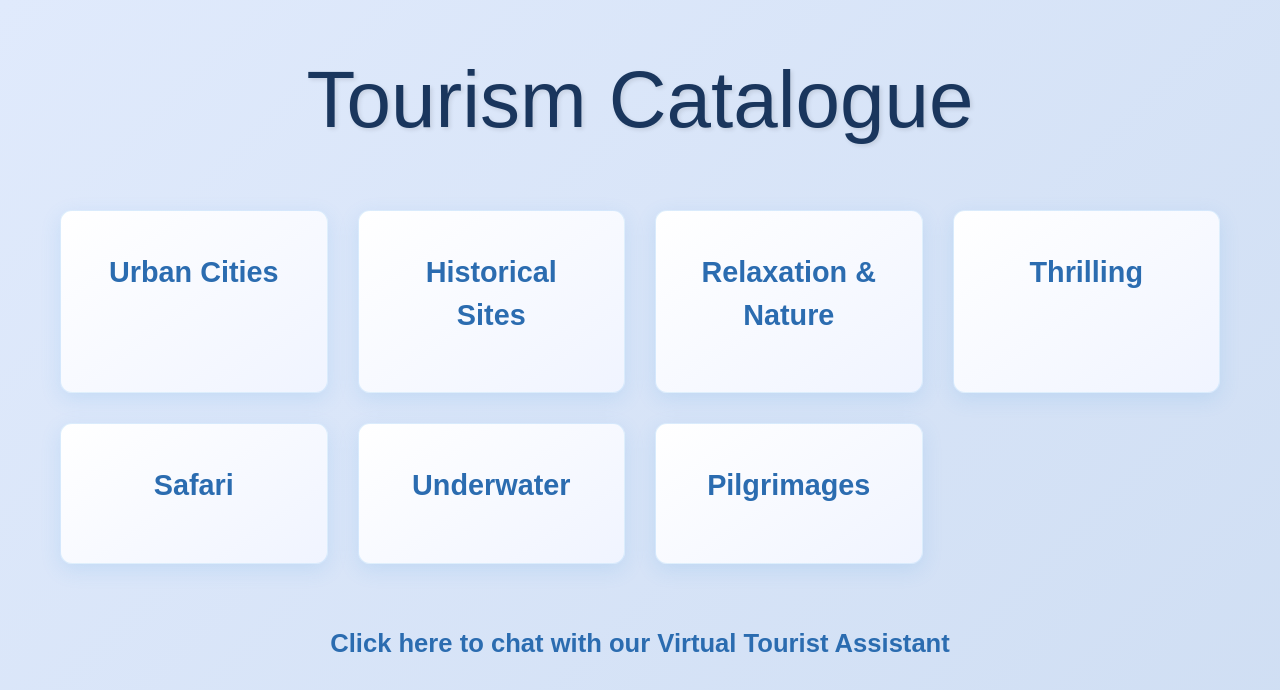
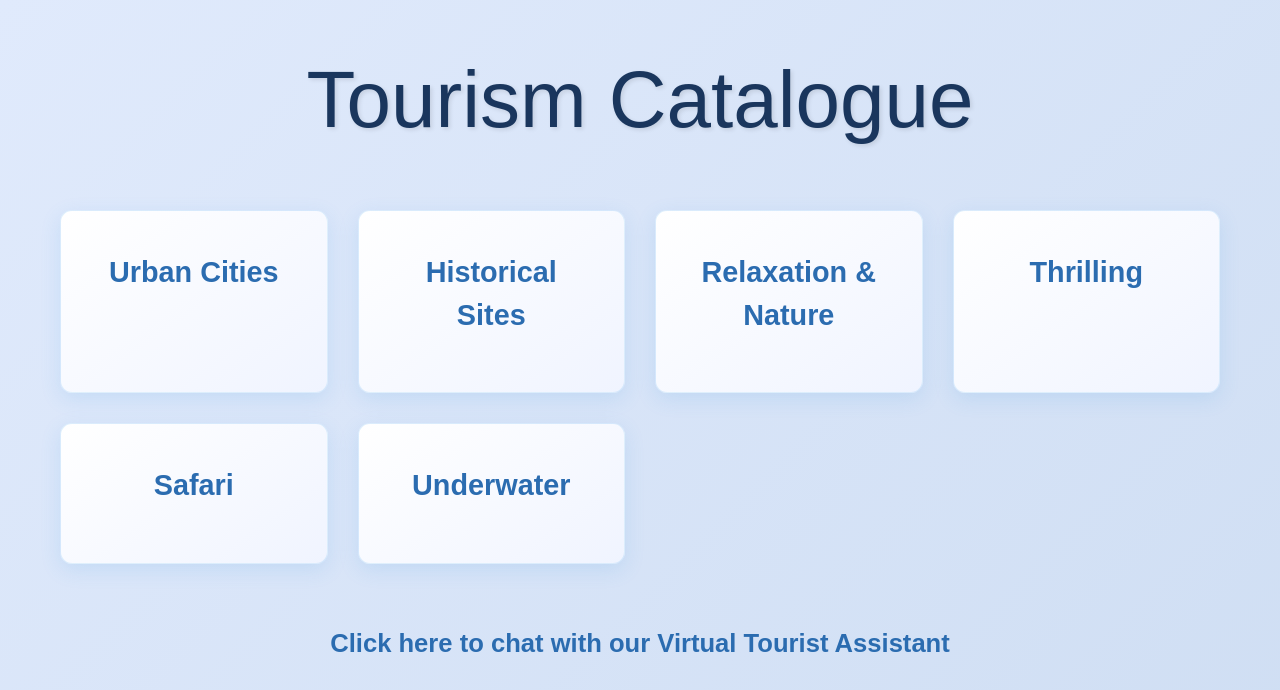
Before and after one commit to nerdylua/Virtual-tourist, a Next.js app: page /catalogue in a window 1280 px wide. Shown: the top 690 px of the page. Built offline with nearby package versions, Linux system fonts and the light colour scheme.

Commit message:
Update catalogue.tsx

```diff
--- a/pages/catalogue.tsx
+++ b/pages/catalogue.tsx
@@ -14,7 +14,7 @@ const Catalogue = () => {
         { name: "Paris", videoId: "Cnvi6oI3Eno" },
         { name: "New York", videoId: "TRnbMTjjNHQ" },
         { name: "Rajasthan", videoId: "QCCDqtepOLY" },
-        { name: "Mumbai", videoId: "CZHFu2BSZPs" },
+        { name: "Bombay", videoId: "CZHFu2BSZPs" },
       ],
     },
     {
@@ -26,7 +26,7 @@ const Catalogue = () => {
         { name: "The Taj Mahal", videoId: "Bx2S7JpdOp4" },
         { name: "Chichen Itza", videoId: "W7KTl4r00sI" },
         { name: "Angkor Wat", videoId: "B8UzsVY1IE8" },
-        { name: "Tikal mayan ruins", videoId: "v3bDMldpaLs" },
+        { name: "Luxor Ruins", videoId: "ZGWNcvnQQtU" },
       ],
     },
     {
@@ -37,8 +37,6 @@ const Catalogue = () => {
         { name: "Maldives", videoId: "jqq_ZdD5Zwg" },
         { name: "Nature", videoId: "7AkbUfZjS5k" },
         { name: "Night sky", videoId: "XucTpkjQQLc" },
-        { name: "Forest", videoId: "7AkbUfZjS5k" },
-        { name: "Ganges boating", videoId: "6gDBq8M_JOgc" },
       ],
     },
     {
@@ -48,9 +46,7 @@ const Catalogue = () => {
       videos: [
         { name: "Roller coaster", videoId: "oAJLKDMihnU" },
         { name: "Snake Chase", videoId: "X_qfq_xGVwE" },
-        { name: "Fear of Heights", videoId: "rNVpFXuAXIA" },
-        { name: "Scuba diving", videoId: "2OzlksZBTiA" },
-        { name: "Sky diving", videoId: "S5XXsRuMPIU" },
+        { name: "FEAR OF HEIGHTS!", videoId: "rNVpFXuAXIA" },
       ],
     },
     {
@@ -61,7 +57,7 @@ const Catalogue = () => {
         { name: "Lions", videoId: "sPyAQQklc1s" },
         { name: "Elephant Encounter", videoId: "HI7mTIxNotQ" },
         { name: "Antarctica", videoId: "XPhmpfiWEEw" },
-        { name: "Tiger", videoId: "xal78egELos" },
+        { name: "Wild Cats", videoId: "nF8UTFHpmjE" },
       ],
     },
     {
@@ -72,20 +68,7 @@ const Catalogue = () => {
         { name: "Sharks", videoId: "c9YRl7Yu-p8" },
         { name: "Underwater National Park", videoId: "v64KOxKVLVg" },
         { name: "Underwater Life", videoId: "eKumVFvGHFA" },
-        { name: "Hamilton island", videoId: "lJype_TafRk" },
-        { name: "Isle of jaws", videoId: "sT0hVLEe5mU" },
-      ],
-    },
-    {
-      name: "Pilgrimages",
-      description:
-        "Embark on a spiritual journey and explore the ancient temples and holy shrines that connect humanity to the divine across cultures and religions.",
-      videos: [
-        { name: "Mount Everest", videoId: "PnfJDgS9VZc" },
-        { name: "Kedarnath", videoId: "OYiHRowaw2U" },
-        { name: "Golden Temple", videoId: "EBSh4nVtR9s" },
-        { name: "Hamilton island", videoId: "lJype_TafRk" },
-        { name: "Ganga aarti", videoId: "0wY9A5oji1E" },
+        { name: "Buck Island", videoId: "v64KOxKVLVg" },
       ],
     },
   ];
```
